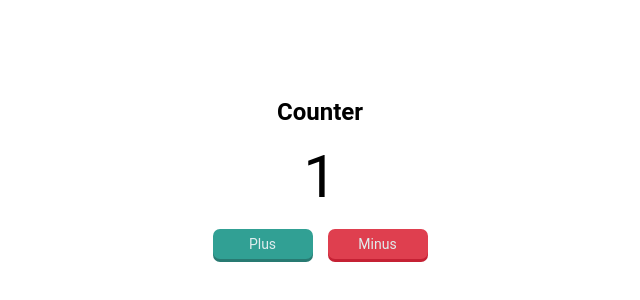
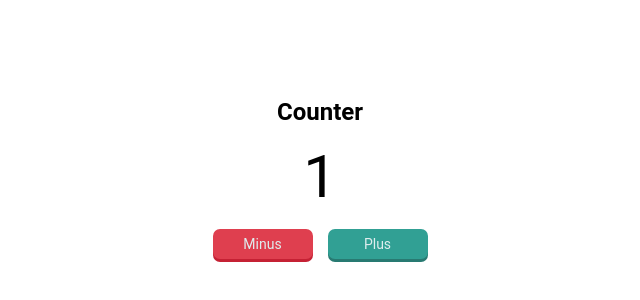
Before and after one commit to a13smrv/counter, a React (Create React App) app: page / in a window 1280 px wide. Shown: the part 220-520 px from the top of the page, without its empty margins (320-960 px from the left). Built offline with nearby package versions, Linux system fonts and the light colour scheme.

Commit message:
feat: swap plus/minus buttons

```diff
--- a/src/index.jsx
+++ b/src/index.jsx
@@ -12,8 +12,8 @@ function App() {
         <p className="value">1</p>
       </div>
       <div className="buttonPanel">
+        <Button type="red" text="Minus" />
         <Button type="green" text="Plus" />
-        <Button type="red" text="Minus" />
       </div>
     </div>
   );
```
